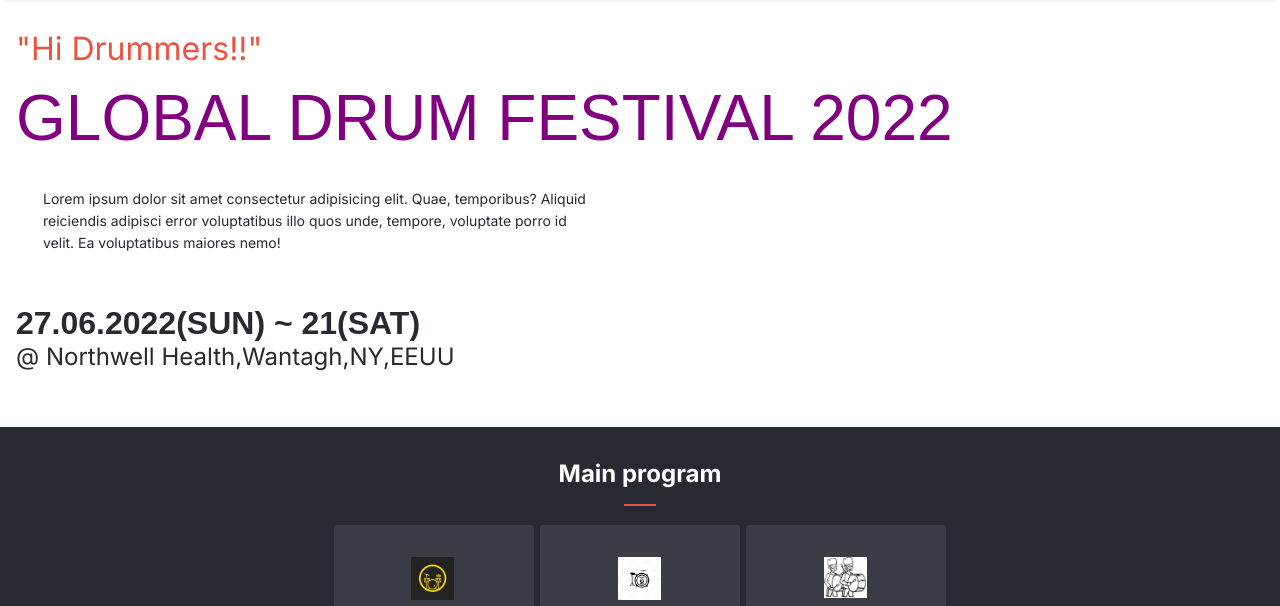
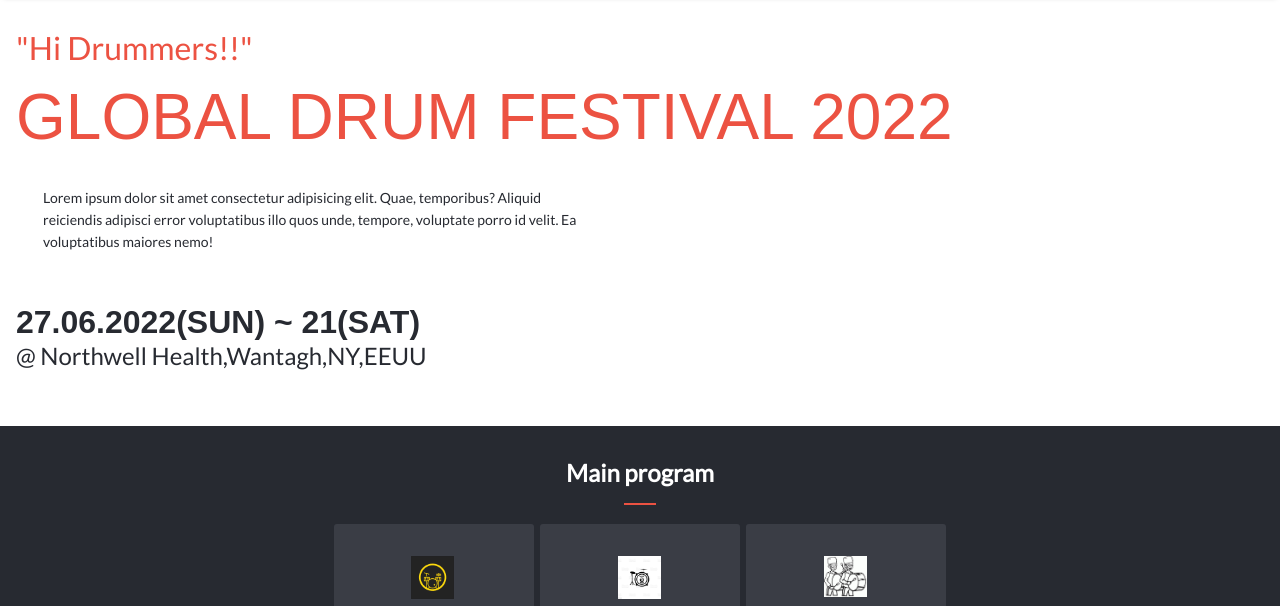
Before and after one commit to abdullah-asghar-khan/Capstone-Project, a website: page index.html in a window 1280 px wide. Shown: the part 160-766 px from the top of the page. Drawn offline with Linux system fonts and the light colour scheme; a web font is replaced by a local one.

Commit message:
Changing font size and color

```diff
--- a/style/main.css
+++ b/style/main.css
@@ -12,7 +12,7 @@
 }
 
 .font {
-  font-family: "Inter", sans-serif;
+  font-family: "Lato", sans-serif;
 }
 
 .purple {
@@ -189,7 +189,7 @@
   font-size: 28px;
   font-weight: 300;
   line-height: 34px;
-  color: purple;
+  color: #ec5242;
 }
 
 #headline .home-headline-body {
```
